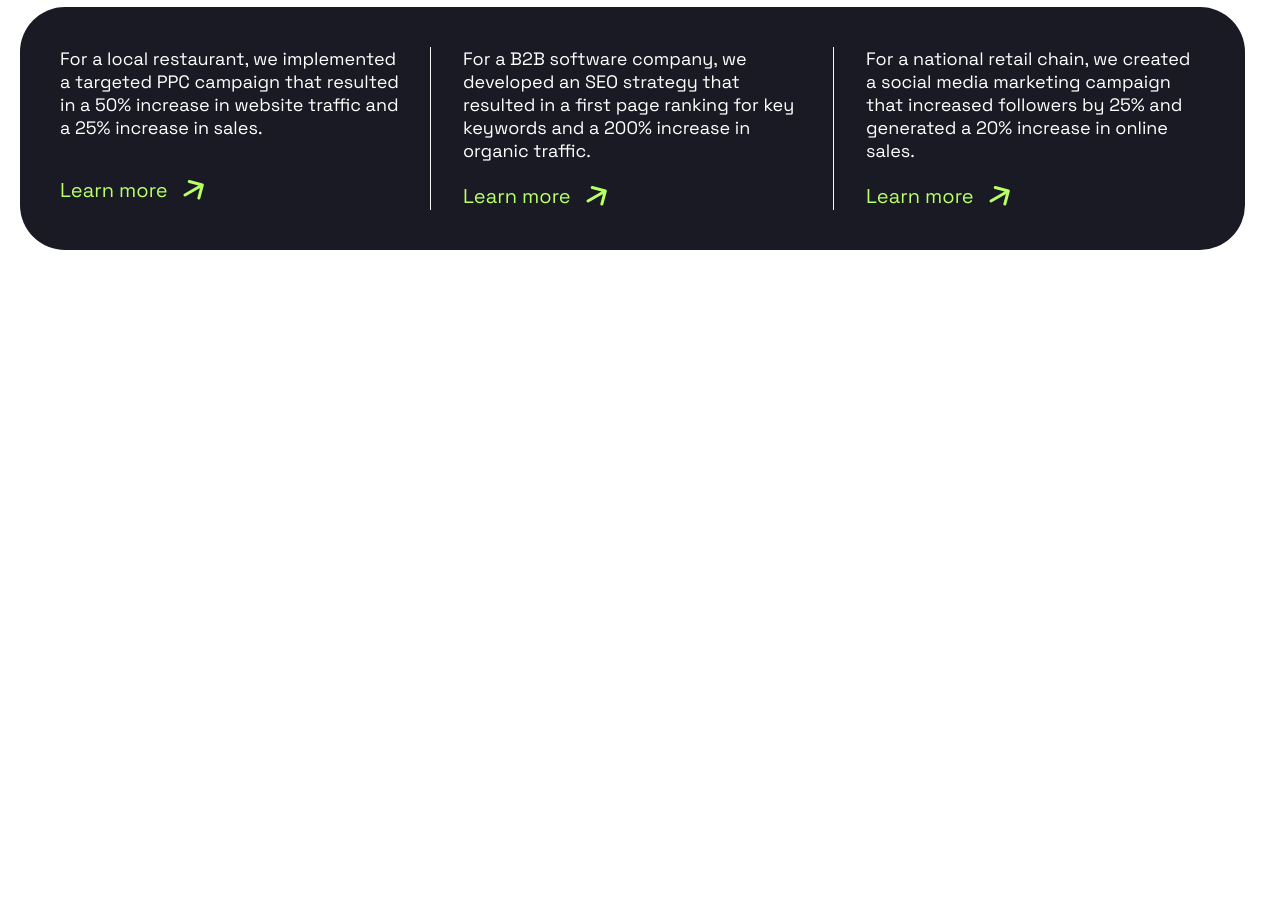
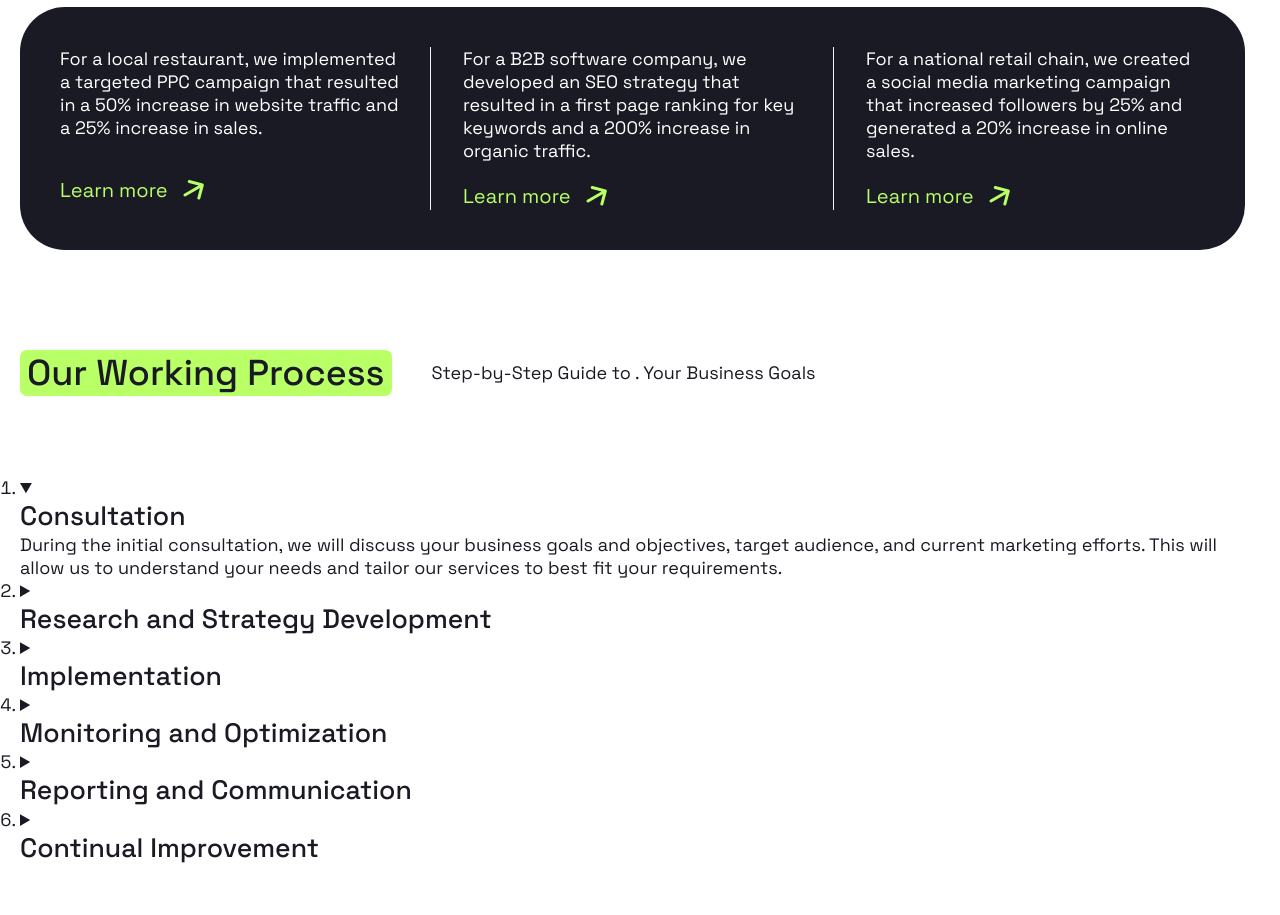
Before and after one commit to papiiants/positivus, a website: page index.html in a window 1280 px wide. Shown: the part 2731-3646 px from the top of the page. Before the commit the page ends 3031 px from the top, so only its background shows below. Drawn offline with nearby package versions, Linux system fonts and the light colour scheme; files that its build step writes are made by us from their sources.

Commit message:
add: markup process section in index.html

```diff
--- a/index.html
+++ b/index.html
@@ -427,6 +427,87 @@
         </div>
       </div>
     </section>
+
+    <section class="section container">
+      <header class="section__header">
+        <h2 class="section__title puddle-bg">Our Working Process</h2>
+        <div class="section__description section__description--narrow">
+          <p>Step-by-Step Guide to . Your Business Goals</p>
+        </div>
+      </header>
+      <div class="section__body">
+        <div class="process">
+          <ol class="process__list">
+            <li class="process__item">
+              <details class="process__accordion" open>
+                <summary class="process__accordion-header">
+                  <h3 class="process__accordion-title">Consultation</h3>
+                  <span class="process__accordion-indicator"></span>
+                </summary>
+                <div class="process__accordion-body">
+                  <p>During the initial consultation, we will discuss your business goals and objectives, target audience, and current marketing efforts. This will allow us to understand your needs and tailor our services to best fit your requirements.</p>
+                </div>
+              </details>
+            </li>
+            <li class="process__item">
+              <details class="process__accordion">
+                <summary class="process__accordion-header">
+                  <h3 class="process__accordion-title">Research and Strategy Development</h3>
+                  <span class="process__accordion-indicator"></span>
+                </summary>
+                <div class="process__accordion-body">
+                  <p>During the initial consultation, we will discuss your business goals and objectives, target audience, and current marketing efforts. This will allow us to understand your needs and tailor our services to best fit your requirements.</p>
+                </div>
+              </details>
+            </li>
+            <li class="process__item">
+              <details class="process__accordion">
+                <summary class="process__accordion-header">
+                  <h3 class="process__accordion-title">Implementation</h3>
+                  <span class="process__accordion-indicator"></span>
+                </summary>
+                <div class="process__accordion-body">
+                  <p>During the initial consultation, we will discuss your business goals and objectives, target audience, and current marketing efforts. This will allow us to understand your needs and tailor our services to best fit your requirements.</p>
+                </div>
+              </details>
+            </li>
+            <li class="process__item">
+              <details class="process__accordion">
+                <summary class="process__accordion-header">
+                  <h3 class="process__accordion-title">Monitoring and Optimization</h3>
+                  <span class="process__accordion-indicator"></span>
+                </summary>
+                <div class="process__accordion-body">
+                  <p>During the initial consultation, we will discuss your business goals and objectives, target audience, and current marketing efforts. This will allow us to understand your needs and tailor our services to best fit your requirements.</p>
+                </div>
+              </details>
+            </li>
+            <li class="process__item">
+              <details class="process__accordion">
+                <summary class="process__accordion-header">
+                  <h3 class="process__accordion-title">Reporting and Communication</h3>
+                  <span class="process__accordion-indicator"></span>
+                </summary>
+                <div class="process__accordion-body">
+                  <p>During the initial consultation, we will discuss your business goals and objectives, target audience, and current marketing efforts. This will allow us to understand your needs and tailor our services to best fit your requirements.</p>
+                </div>
+              </details>
+            </li>
+            <li class="process__item">
+              <details class="process__accordion">
+                <summary class="process__accordion-header">
+                  <h3 class="process__accordion-title">Continual Improvement</h3>
+                  <span class="process__accordion-indicator"></span>
+                </summary>
+                <div class="process__accordion-body">
+                  <p>During the initial consultation, we will discuss your business goals and objectives, target audience, and current marketing efforts. This will allow us to understand your needs and tailor our services to best fit your requirements.</p>
+                </div>
+              </details>
+            </li>
+          </ol>
+        </div>
+      </div>
+    </section>
   </main>
 
   <dialog class="mobile-overlay visible-mobile" id="mobileOverlay">
```
